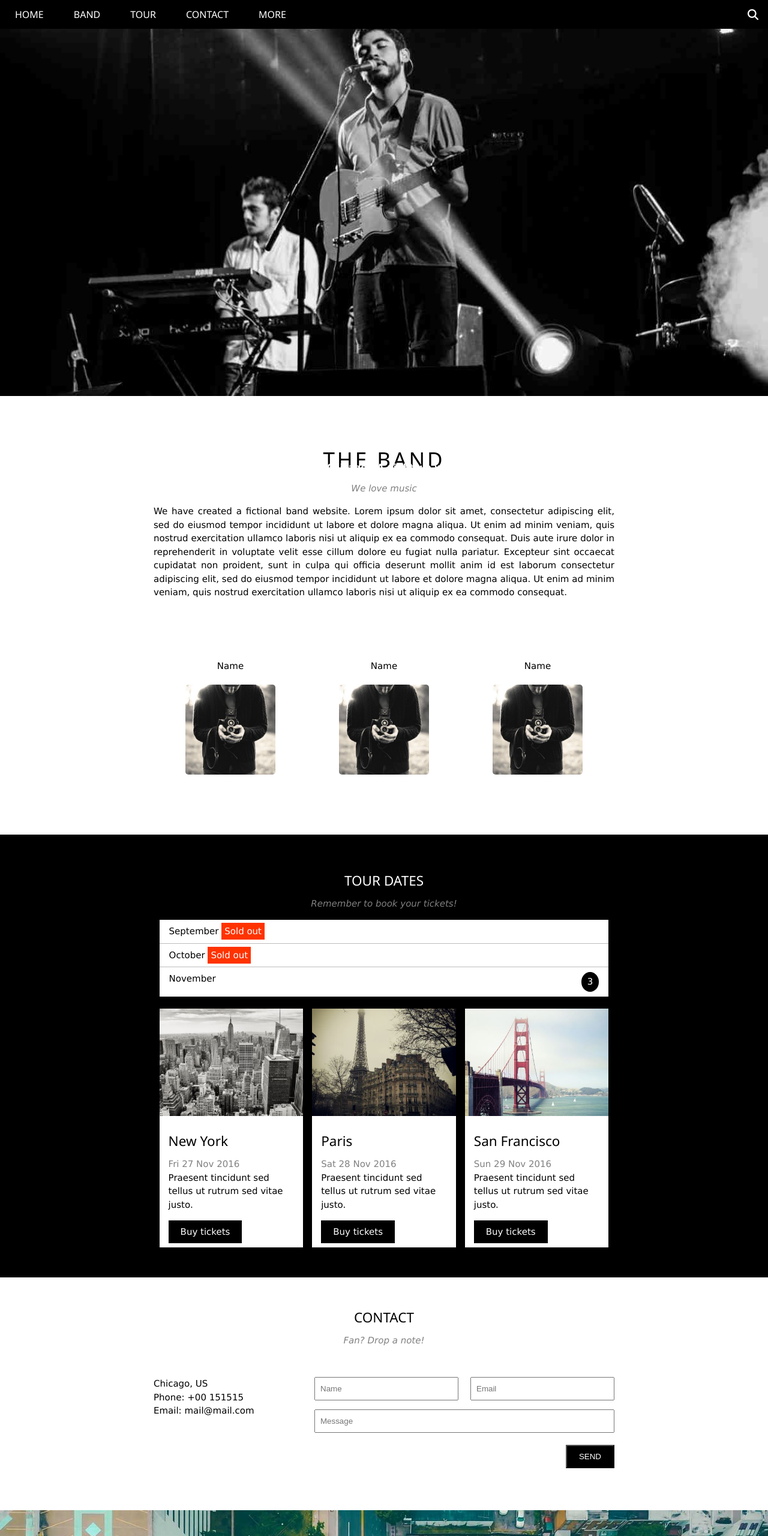
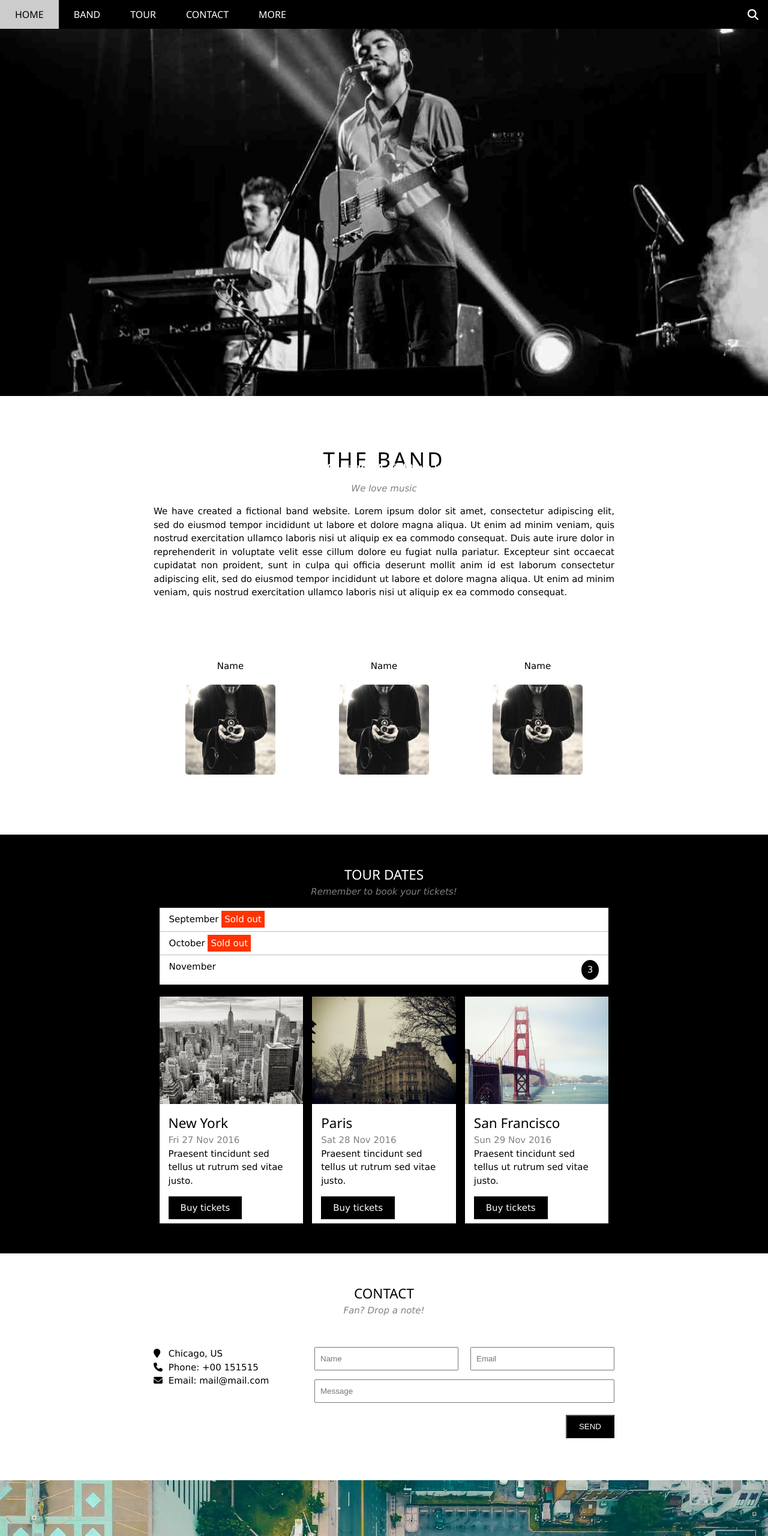
Before and after one commit to thesophile/band, a plain HTML site: page index.html in a window 1280 px wide. Shown: the top 2560 px of the page at 60% size. Drawn offline with Linux system fonts and the light colour scheme.

Commit message:
Add files via upload

```diff
--- a/index.html
+++ b/index.html
@@ -18,7 +18,7 @@
         </nav>
 
 
-        <div class="align width-50"><i class="fa fa-search" aria-hidden="true"></i></div>
+        <div class="align width-50 search"><i class="fa fa-search" aria-hidden="true"></i></div> <!--Search button-->
 
     </header>
 
@@ -120,9 +120,9 @@
         <i class="center">Fan? Drop a note!</i>
         <div class="space-between large-margin">
             <div>
-                <p>Chicago, US</p>
-                <p>Phone: +00 151515</p>
-                <p>Email: mail@mail.com</p>
+                <p> <i class="fa fa-map-marker black-text" style="width:20px;"></i> Chicago, US</p>
+                <p><i class="fa fa-phone black-text" style="width:20px"></i> Phone: +00 151515</p>
+                <p><i class="fa fa-envelope black-text" style="width:20px"></i> Email: mail@mail.com</p>
             </div>
 
 
--- a/style.css
+++ b/style.css
@@ -22,14 +22,19 @@ nav{
 h1, h2, h3, h4, h5, h6 {
     font-family: "Segoe UI",Arial,sans-serif;
     font-weight: 400;
-    margin: 10px 0;
+    margin:  0;
 }
 
 header h2{
-    margin: 12px 25px;
+    padding: 12px 25px;
     font-size: medium;
     font-weight:normal;
     font-family: 'Segoe UI', Tahoma, Geneva, Verdana, sans-serif;
+}
+
+header h2:hover{
+    background-color: #ccc;
+    color:black;
 }
 
 img{
@@ -69,6 +74,12 @@ img{
     z-index: 1;
     color: white;
 }
+
+.search:hover{
+    background-color: red;
+
+}
+
 
 .centered *{
     margin: 10px;
@@ -211,7 +222,7 @@ input{
 }
 
 
-.fa{
+.fa-search{
     color: white;
     font-size: larger;
 }
@@ -225,3 +236,8 @@ input{
 .width-50{
     width: 50px;
 }
+
+
+.black-text{
+    color: black;
+}
```
